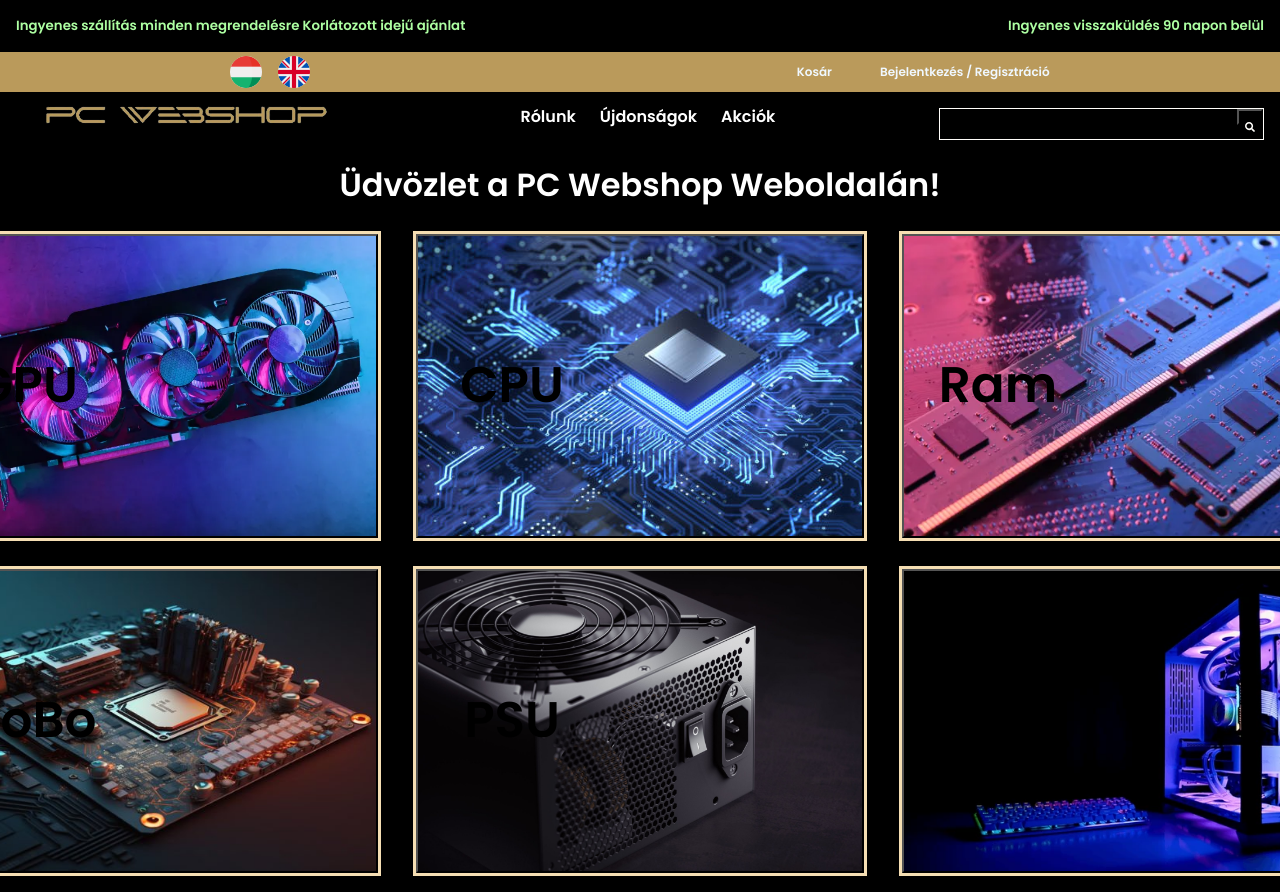
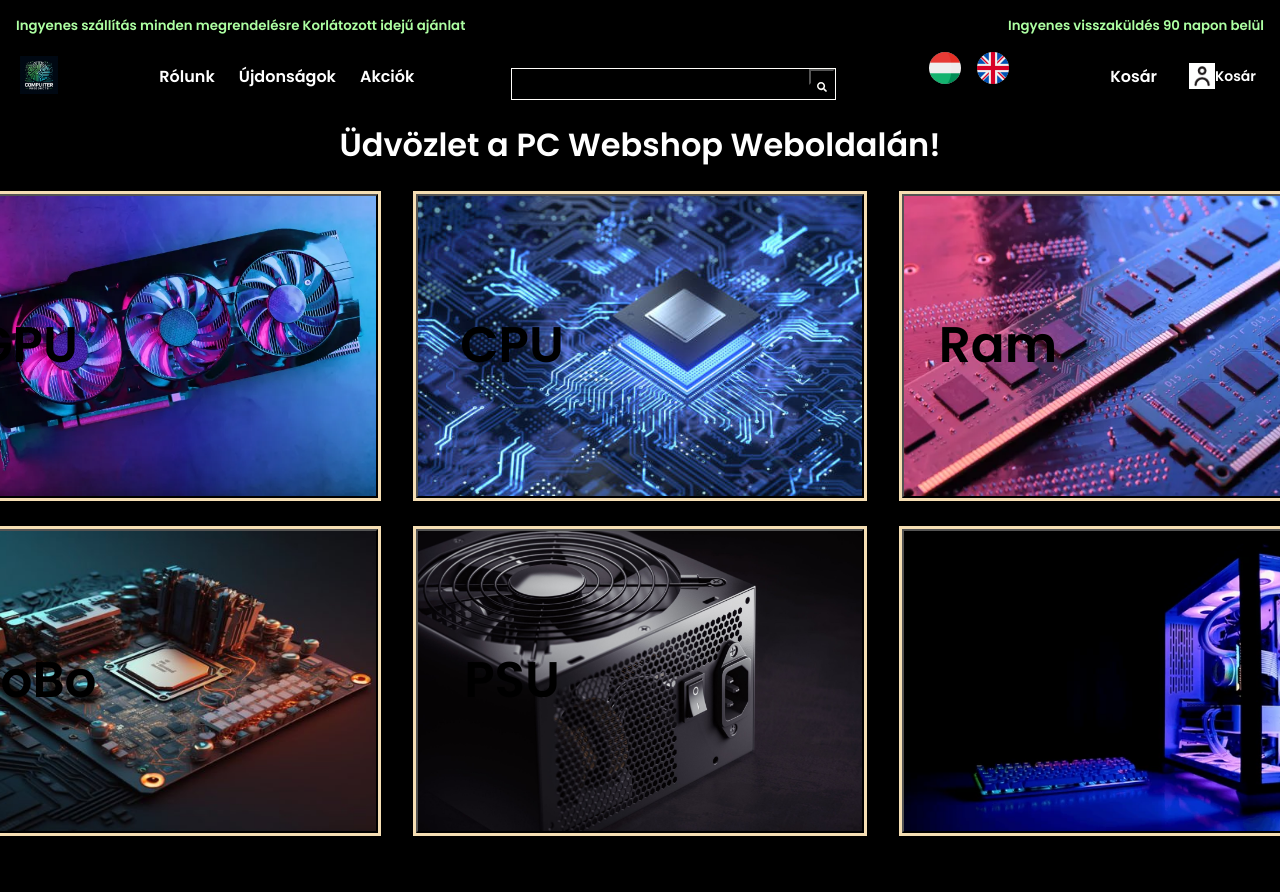
Before and after one commit to SzigetvariMark/pcweb, a React (Vite) app in the folder webshop/: page / in a window 1280 px wide. Shown: the top 892 px of the page. After the commit the page ends 852 px from the top, so only its background shows below. Built offline with nearby package versions, Linux system fonts and the light colour scheme.

Commit message:
change navbar add icon and logo

```diff
--- a/webshop/src/pages/components/navbar/Navbar.css
+++ b/webshop/src/pages/components/navbar/Navbar.css
@@ -49,34 +49,6 @@
     align-items: center;
     justify-content: center;
     border: #333;
-}
-
-.top-nav {
-    display: flex;
-    justify-content: space-between;
-    background-color: #ba9a5b;
-    align-items: center;
-    padding-right: 18%;
-    padding-left: 18%;
-    color: aliceblue;
-    height: 2.5rem;
-    font-size: 12px;
-}
-
-.top-nav ul {
-    display: flex;
-    gap: 3rem;
-}
-
-.top-nav a {
-    text-decoration: none;
-    list-style: none;
-    color: aliceblue;
-    cursor: pointer;
-}
-
-.top-nav a:hover {
-    color: #333;
 }
 
 .form-container {
@@ -133,3 +105,11 @@
     justify-content: space-between;
     gap: 1rem;
 }
+
+.user--image {
+    height: 26px;
+}
+
+.log--reg {
+    font-size: 14px;
+}
--- a/webshop/src/pages/components/navbar/Navbar.jsx
+++ b/webshop/src/pages/components/navbar/Navbar.jsx
@@ -1,28 +1,14 @@
 import { Link, useMatch, useResolvedPath } from "react-router-dom";
 import "./Navbar.css";
 import { FaSearch } from "react-icons/fa";
+import user_image from "/public/img/person-outline.png";
 
 export default function Navbar() {
   return (
     <nav className="header">
-      <nav className="top-nav">
-        <div className="top-nav-div">
-          <input type="submit" className="hun" value=" " />
-          <input type="submit" className="eng" value=" " />
-        </div>
-
-        <ul>
-          <a>
-            <CustomLink to="/basket">Kosár</CustomLink>
-          </a>
-          <a>
-            <CustomLink to="/login">Bejelentkezés / Regisztráció</CustomLink>
-          </a>
-        </ul>
-      </nav>
       <nav className="nav-container">
         <Link to="/" className="site-title">
-          <img src="img/logonew.png" alt="kep" className="title-img"></img>
+          <img src="img/lgo.jpeg" alt="kep" className="title-img"></img>
         </Link>
         <ul>
           <CustomLink to="/about">Rólunk</CustomLink>
@@ -36,6 +22,21 @@ export default function Navbar() {
             <FaSearch />{" "}
           </button>
         </form>
+        <div className="top-nav-div">
+          <input type="submit" className="hun" value=" " />
+          <input type="submit" className="eng" value=" " />
+        </div>
+        <ul>
+          <a>
+            <CustomLink to="/basket">Kosár</CustomLink>
+          </a>
+          <a>
+            <CustomLink to="/login" className="log--reg">
+              <img src={user_image} alt="user" className="user--image" />
+              Kosár
+            </CustomLink>
+          </a>
+        </ul>
       </nav>
     </nav>
   );
```
Also changed, not shown: webshop/public/img/lgo.jpeg (added), webshop/public/img/person-outline.png (added).
